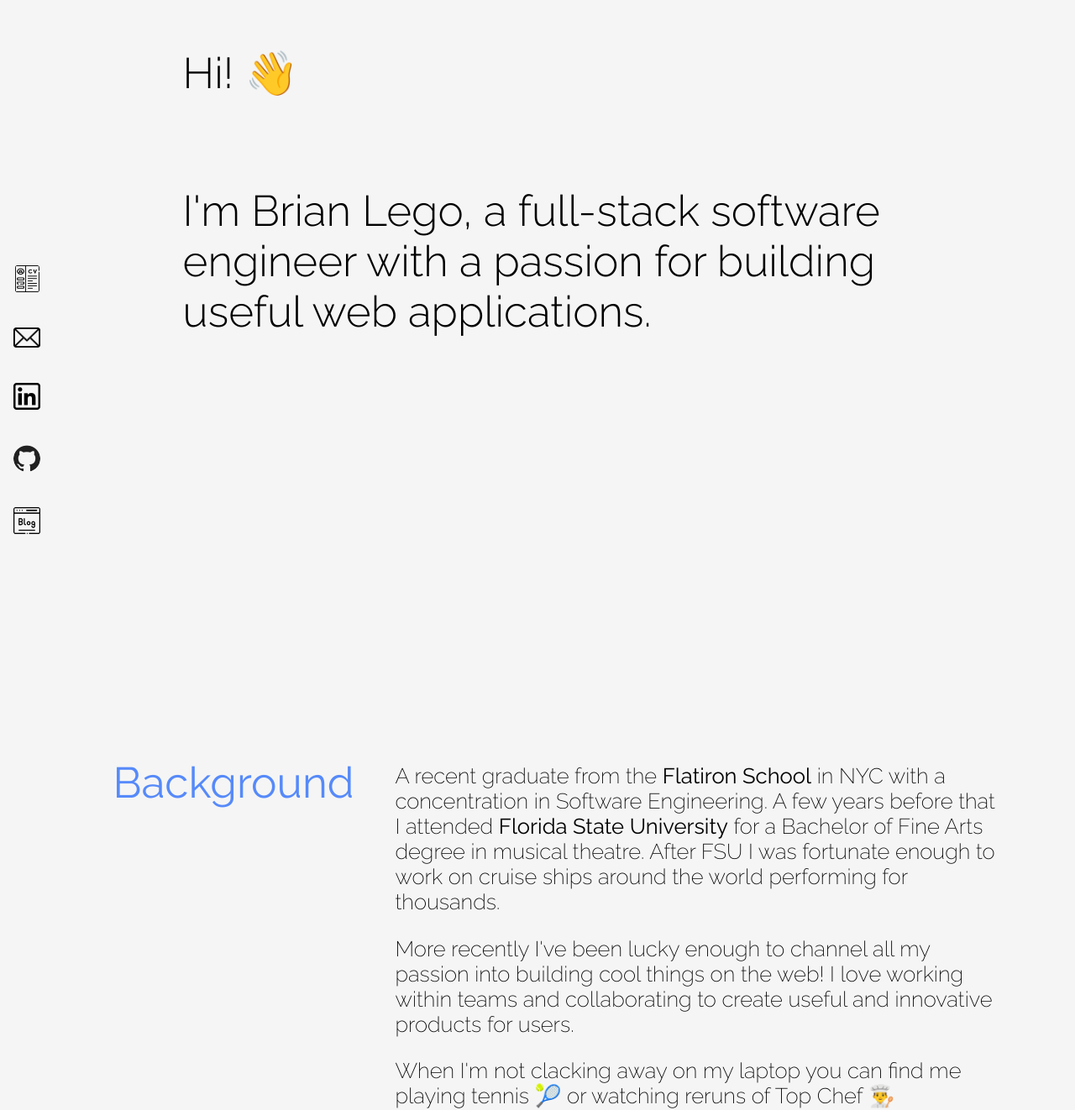
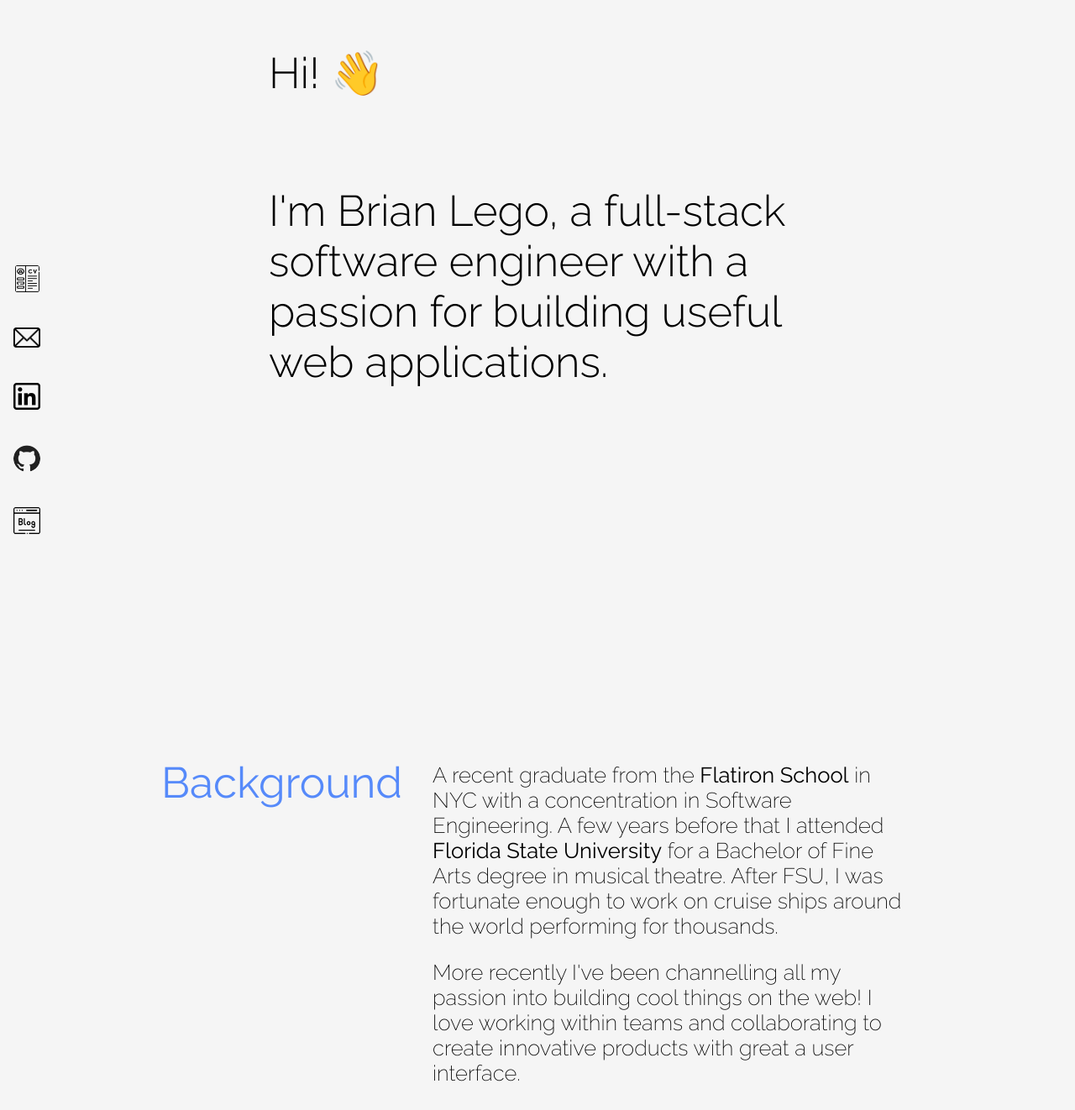
Before and after one commit to brianwlego/brianwlego.github.io, a React (Create React App) app in the folder portfolio/: page / in a window 1280 px wide. Shown: the part 122-1444 px from the top of the page at 84% size. Built offline with nearby package versions, Linux system fonts and the light colour scheme.

Commit message:
Changes to CSS

```diff
--- a/portfolio/src/App.css
+++ b/portfolio/src/App.css
@@ -19,7 +19,7 @@ body{
 .section {
   display: flex;
   flex-direction: column;
-  padding: 10% 7% 10% 10%;
+  padding: 10% 15% 10% 15%;
   height: 80vh;
 }
 
@@ -79,11 +79,9 @@ a {
 
 
 
-
-
 /************ INTRO ***************/
 .intro {
-  padding-left: 17%;
+  padding: 10% 20% 10% 25%;
 }
 .intro h3{
   font-weight: 300;
@@ -205,7 +203,7 @@ a {
   margin-bottom: 5%;
 }
 .project-img-wrapper{
-  width: 55vw;
+  width: 50vw;
   min-height: 25vh;
   align-items: center;
   display: flex;
--- a/portfolio/src/components/Background.js
+++ b/portfolio/src/components/Background.js
@@ -9,9 +9,9 @@ function Background(){
         <h3>Background</h3>
       </div>
       <div id="background-content">
-        <p>A recent graduate from the <span className="bold">Flatiron School</span> in NYC with a concentration in Software Engineering. A few years before that I attended <span className="bold">Florida State University</span> for a Bachelor of Fine Arts degree in musical theatre. After FSU I was fortunate enough to work on cruise ships around the world performing for thousands.</p>
+        <p>A recent graduate from the <span className="bold">Flatiron School</span> in NYC with a concentration in Software Engineering. A few years before that I attended <span className="bold">Florida State University</span> for a Bachelor of Fine Arts degree in musical theatre. After FSU, I was fortunate enough to work on cruise ships around the world performing for thousands.</p>
 
-        <p> More recently I've been lucky enough to channel all my passion into building cool things on the web! I love working within teams and collaborating to create useful and innovative products for users.</p>
+        <p> More recently I've been channelling all my passion into building cool things on the web! I love working within teams and collaborating to create innovative products with great a user interface.</p>
 
         <p>When I'm not clacking away on my laptop you can find me playing tennis &#127934; or watching reruns of Top Chef  &#128104;&#8205;&#127859;</p>
       </div>
```
